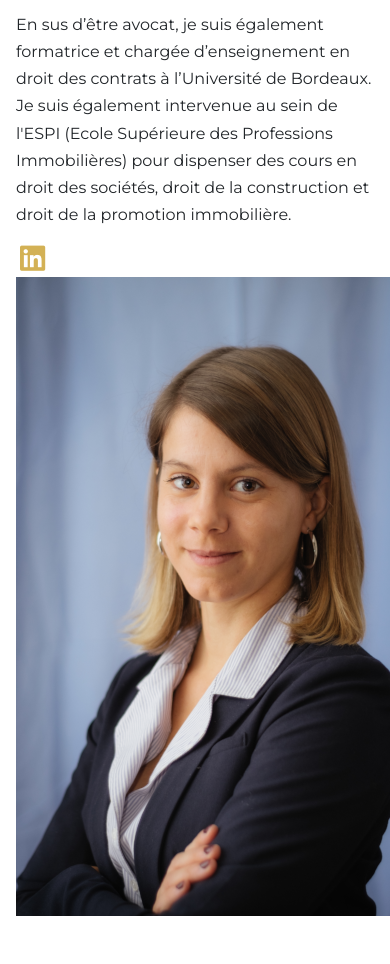
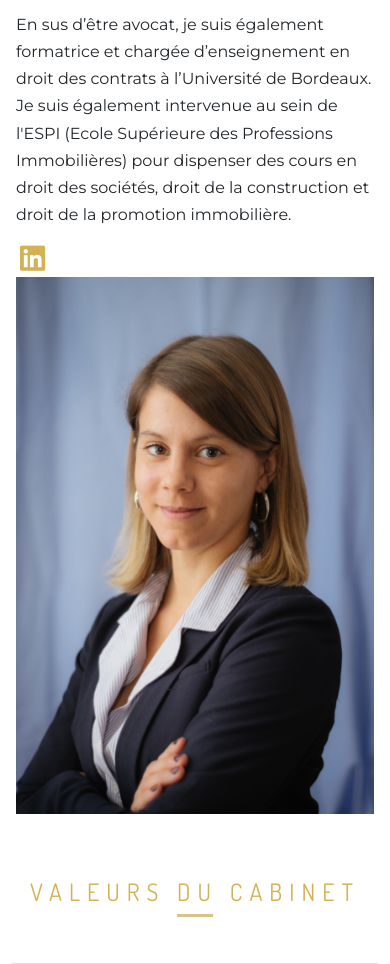
Before and after one commit to SarahRubio/charline-d, a Django app: page / in a window 390 px wide; the page is wider, and only the part inside the window is pictured. Shown: the part 1286-2250 px from the top of that part. Run offline with Django 3.2, Linux system fonts and the light colour scheme; data that the repository does not hold is empty; some libraries are stand-ins or nearby versions.

Commit message:
fix responsive for charline picture

```diff
--- a/src/templates/home/home.html
+++ b/src/templates/home/home.html
@@ -19,7 +19,7 @@
                 </div>
             </div>
             <div class="col-md-5">
-                <img src="../../static/images/charline-duchadeau-1.png" alt="Photo de Maître Charline Duchadeau">
+                <img src="../../static/images/charline-duchadeau-1.png" alt="Photo de Maître Charline Duchadeau" class="img-fluid">
             </div>
         </div>
     </div>
```
